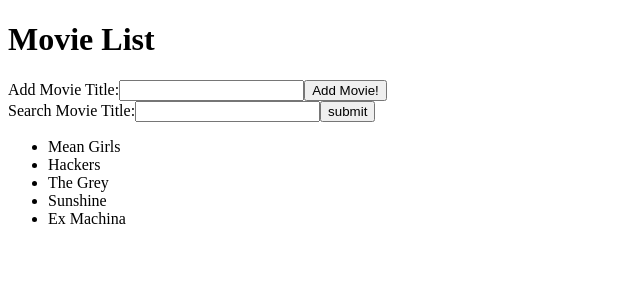
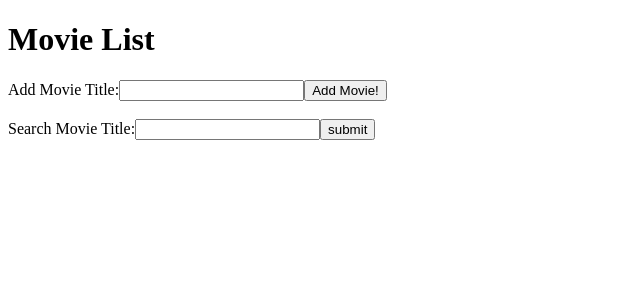
Before and after one commit to stephenJeong/movie-list, a React app: page / in a window 1280 px wide. Shown: the top 300 px of the page, without its empty margins (0-640 px from the left). Built offline with nearby package versions, Linux system fonts and the light colour scheme; the HTML template or start-up script is replaced by a standard one.

Commit message:
Level 2 complete

```diff
--- a/client/src/components/App.jsx
+++ b/client/src/components/App.jsx
@@ -6,18 +6,12 @@ export default class App extends Component {
   constructor(props) {
     super(props)
     this.state = {
-      movies: [
-        {title: 'Mean Girls'},
-        {title: 'Hackers'},
-        {title: 'The Grey'},
-        {title: 'Sunshine'},
-        {title: 'Ex Machina'},
-      ],
+      movies: [],
       search: '',
       addMovie: '',
       searchMovies: []
     }
-
+    this.userMovies = []
     this.searchVidRef = React.createRef();
     this.addVidRef = React.createRef();
     this.handleSearch = this.handleSearch.bind(this);
@@ -48,8 +42,10 @@ export default class App extends Component {
     e.preventDefault();
     let app = this;
     let {name, value} = app.addVidRef.current;
+    app.userMovies.push({title: value });
     this.setState({
-      [name]: value
+      [name]: value,
+      movies: app.userMovies
     });
   }
 
@@ -70,6 +66,7 @@ export default class App extends Component {
               <button onClick={this.handleAddMovie}>Add Movie!</button>
             </label>
             <br/>
+            <br/>
             <label>
               Search Movie Title:
               <input type="text" name="search" ref={this.searchVidRef}/>
```
Also changed, not shown: public/dist/bundle.js.
